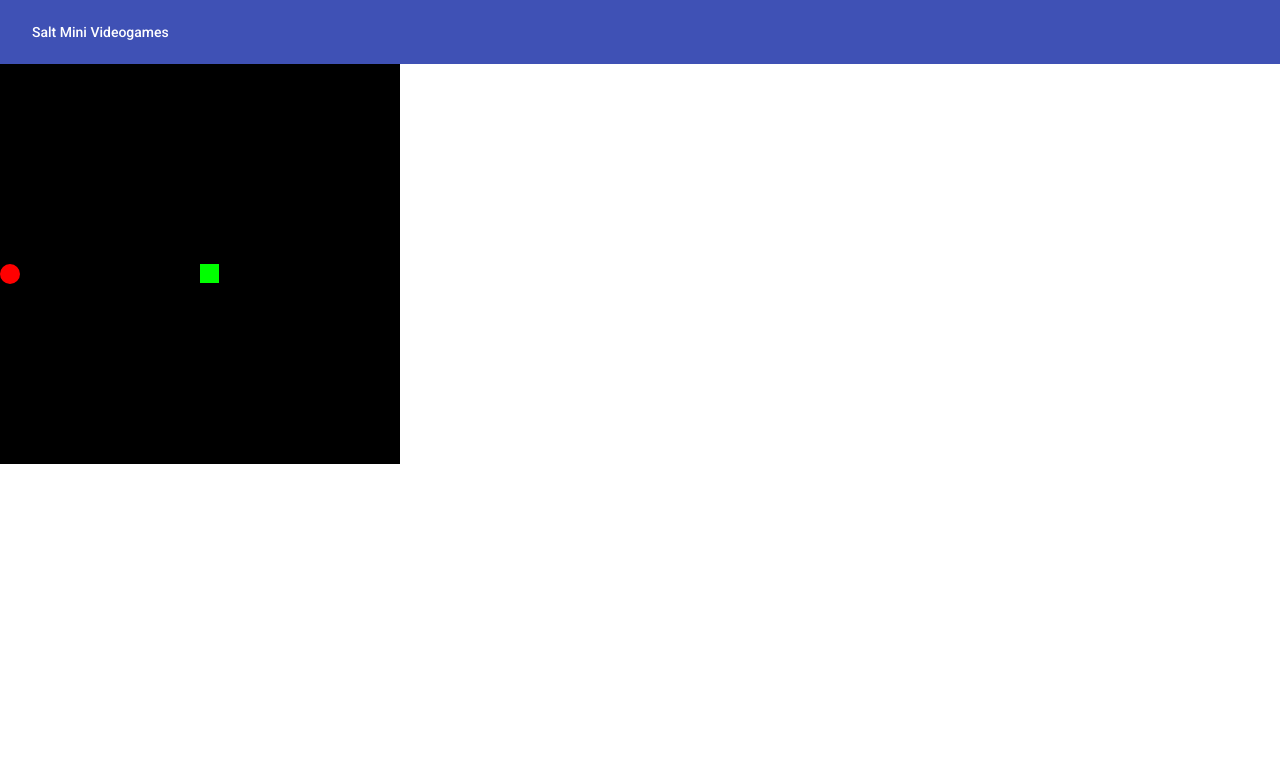
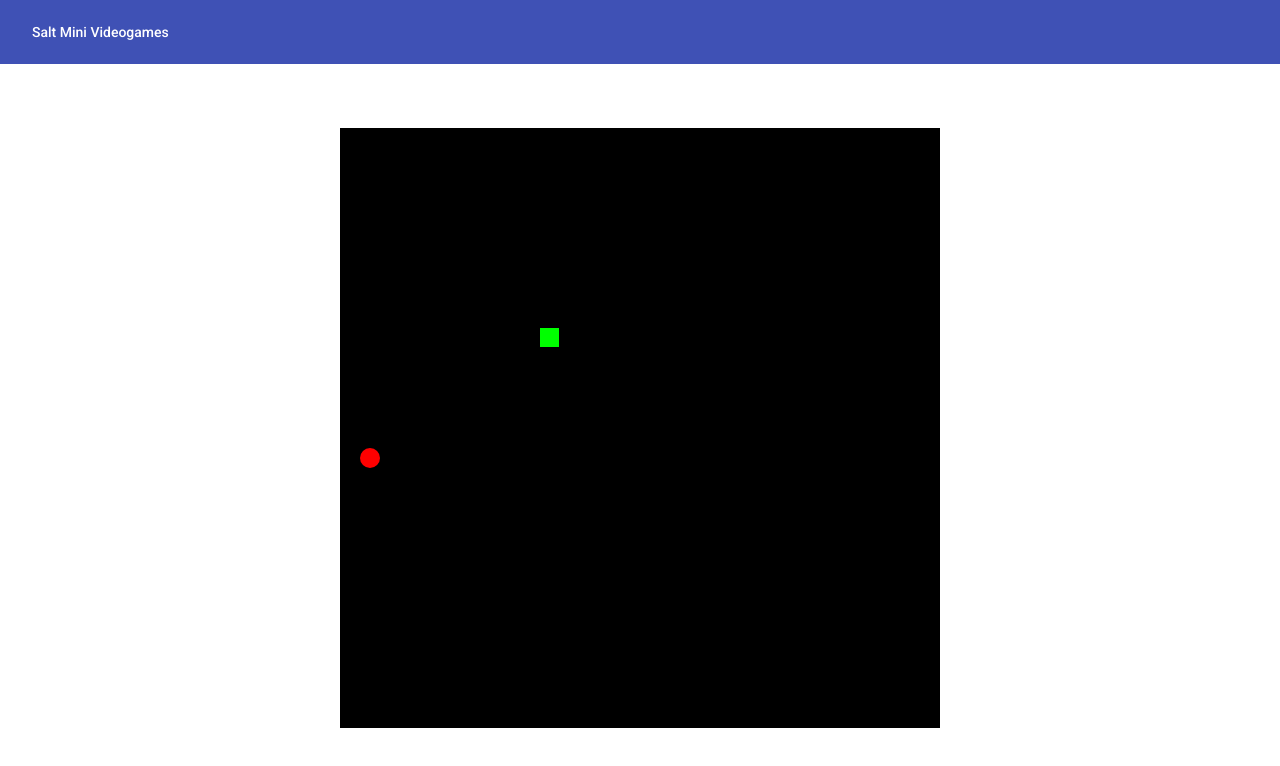
Before and after one commit to naskoluker/salt-mini-videogames, an Angular app: page /snake-game in a window 1280 px wide. Shown: the top 766 px of the page. Built offline with nearby package versions, Linux system fonts and the light colour scheme.

Commit message:
Change the size and positioning of the snake game

```diff
--- a/src/app/app-routing.module.ts
+++ b/src/app/app-routing.module.ts
@@ -1,7 +1,6 @@
 import { NgModule } from '@angular/core';
 import { PreloadAllModules, RouterModule, Routes } from '@angular/router';
-import { AppComponent } from './app.component';
-import { SnakeGameComponent } from './snake/snake-game.component';
+import { SnakeGameComponent } from './games/snake/snake-game.component';
 import { HomeComponent } from './home/home.component';
 
 const routes: Routes = [
--- a/src/app/app.module.ts
+++ b/src/app/app.module.ts
@@ -2,7 +2,7 @@ import { NgModule } from '@angular/core';
 import { BrowserModule } from '@angular/platform-browser';
 
 import { AppComponent } from './app.component';
-import { SnakeGameComponent } from './snake/snake-game.component';
+import { SnakeGameComponent } from './games/snake/snake-game.component';
 import { BrowserAnimationsModule } from '@angular/platform-browser/animations';
 import { HomeComponent } from './home/home.component';
 import { MatCardModule } from '@angular/material/card';
--- /dev/null
+++ b/src/app/games/model/bi-dimensional-coords.ts
@@ -0,0 +1,4 @@
+export interface BiDimensionalCoords {
+    x: number;
+    y: number;
+}
--- /dev/null
+++ b/src/app/games/snake/snake-game.component.css
@@ -0,0 +1,7 @@
+.game-content {
+    display: flex;
+    align-content: center;
+    align-items: center;
+    justify-content: center;
+    margin-top: 5%;
+}
--- /dev/null
+++ b/src/app/games/snake/snake-game.component.html
@@ -0,0 +1,3 @@
+<div class="game-content">
+    <canvas #canvasSnake [width]="canvasSize" [height]="canvasSize"></canvas>
+</div>
--- a/src/app/snake/snake-game.component.ts
+++ b/src/app/games/snake/snake-game.component.ts
@@ -5,8 +5,8 @@ import {
   OnInit,
   ViewChild,
   Renderer2 } from '@angular/core';
+import { BiDimensionalCoords } from '../model/bi-dimensional-coords';
 import { Snake } from './model/snake.model';
-import { Coords2D } from '../model/coords2-d';
 
 @Component({
   selector: 'app-snake-game',
@@ -17,11 +17,14 @@ export class SnakeGameComponent implements OnInit, OnDestroy {
 
   @ViewChild('canvasSnake', { static: true }) canvas: ElementRef<HTMLCanvasElement>;
 
+  ctx: CanvasRenderingContext2D;
+  canvasSize = 600;
+  gridSize: number = 30;
+  interval: any;
+
   snake: Snake;
-  gridSize = 20;
-  apple: Coords2D;
-  ctx: CanvasRenderingContext2D;
-  interval: any;
+  apple: BiDimensionalCoords;
+  objectSize: number = this.canvasSize / this.gridSize;
 
   constructor(
     private renderer: Renderer2
@@ -33,7 +36,6 @@ export class SnakeGameComponent implements OnInit, OnDestroy {
     this.generateNewApple();
     this.ctx = this.canvas.nativeElement.getContext('2d');
     this.renderer.listen('document', 'keydown', (evt) => {this.keyPush(evt)});
-    this.game();
     this.interval = setInterval(() => {
       this.game();
     }, 1000/15);
@@ -57,12 +59,12 @@ export class SnakeGameComponent implements OnInit, OnDestroy {
 
   drawSnake() {
     this.ctx.fillStyle = "lime";
-    for (var i = 0; i < this.snake.trail.length; i++) {
+    for (let i = 0; i < this.snake.trail.length; i++) {
       this.ctx.fillRect(
-        this.snake.trail[i].x * this.gridSize,
-        this.snake.trail[i].y * this.gridSize,
-        this.gridSize - 1,
-        this.gridSize - 1);
+        this.snake.trail[i].x * this.objectSize,
+        this.snake.trail[i].y * this.objectSize,
+        this.objectSize - 1,
+        this.objectSize - 1);
       if (this.snake.trail[i].x == this.snake.head.x && this.snake.trail[i].y == this.snake.head.y) {
         this.snake.tail = 5;
       }
@@ -76,7 +78,7 @@ export class SnakeGameComponent implements OnInit, OnDestroy {
 
   drawBackground() {
     this.ctx.fillStyle = "black";
-    this.ctx.fillRect(0, 0, 400, 400);
+    this.ctx.fillRect(0, 0, this.canvasSize, this.canvasSize);
   }
 
   eatApple() {
@@ -95,7 +97,7 @@ export class SnakeGameComponent implements OnInit, OnDestroy {
   private drawApple() {
     this.ctx.fillStyle = "red";
     this.ctx.beginPath();
-    this.ctx.arc(this.apple.x * this.gridSize + this.gridSize/2, this.apple.y * this.gridSize + this.gridSize/2, this.gridSize/2, 0, 2 * Math.PI);
+    this.ctx.arc(this.apple.x * this.objectSize + this.objectSize/2, this.apple.y * this.objectSize + this.objectSize/2, this.objectSize/2, 0, 2 * Math.PI);
     this.ctx.fill();
   }
 
--- a/src/app/model/coords2-d.ts
+++ /dev/null
@@ -1,4 +0,0 @@
-export interface Coords2D {
-    x: number;
-    y: number;
-}
--- a/src/app/snake/snake-game.component.html
+++ /dev/null
@@ -1 +0,0 @@
-<canvas #canvasSnake width="400" height="400"></canvas>
```
Also changed, not shown: src/app/games/snake/model/snake.model.ts (renamed from src/app/snake/model/snake.model.ts, +5 -5 lines), src/app/snake/snake-game.component.css (deleted).
